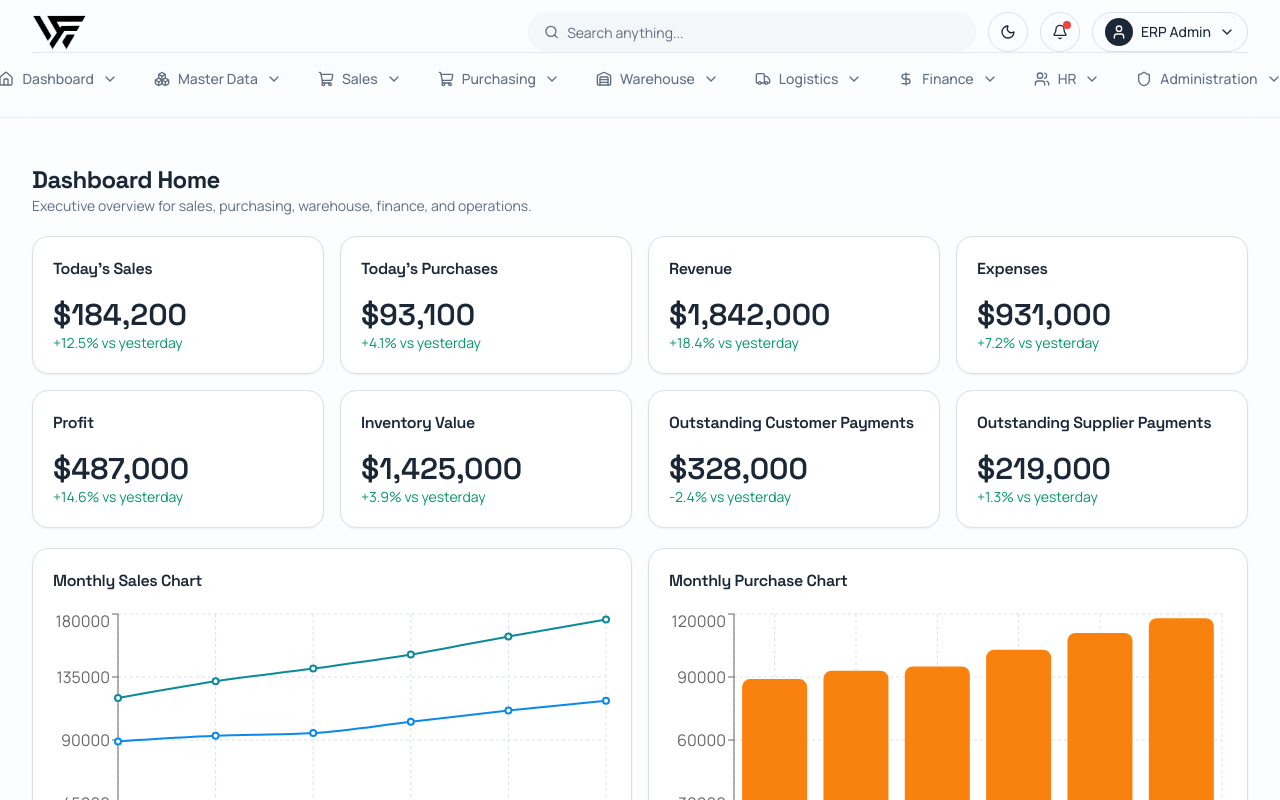
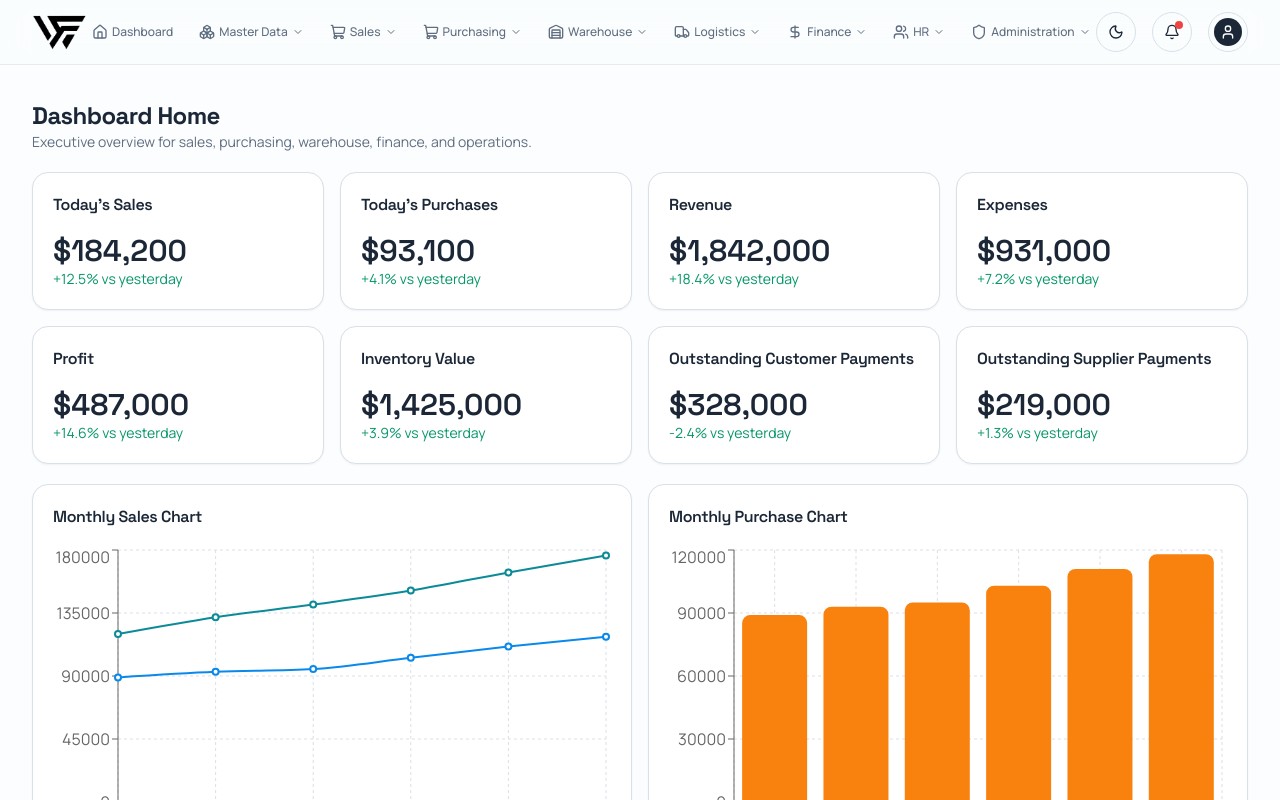
Before and after one commit to asdevgfhbc/we-ERP, a React (Vite) app: page /dashboard/home in a window 1280 px wide. Shown: the top 800 px of the page. Built offline with nearby package versions, Linux system fonts and the light colour scheme.

Commit message:
Adjust app shell top nav layout and module dropdown behavior

```diff
--- a/src/components/shared/app-shell.tsx
+++ b/src/components/shared/app-shell.tsx
@@ -3,7 +3,6 @@ import {
   ChevronDown,
   Command,  Menu,
   Moon,
-  Search,
   Sun,
   User,
   Boxes,
@@ -99,11 +98,11 @@ function TopModuleNav({
   return (
     <nav
       className={cn(
-        'relative border-t border-border/70 pt-2',
+        'relative w-full shrink-0',
         mobileOpen ? 'block' : 'block',
       )}
     >
-      <div className="flex items-center justify-center gap-1 overflow-visible whitespace-nowrap pb-2">
+      <div className="flex w-full flex-nowrap items-center justify-center gap-0.5 overflow-visible whitespace-nowrap">
         {NAV_SECTIONS.map((section) => {
           const sectionPages = grouped[section] ?? []
 
@@ -121,13 +120,26 @@ function TopModuleNav({
             >
               <button
                 type="button"
-                onClick={() =>
-                  setExpandedSection((current) =>
-                    current === section ? null : section,
+                onClick={() => {
+                  const firstPage = sectionPages[0]
+
+                  if (section === 'Dashboard') {
+                    setExpandedSection(null)
+                    onNavigate()
+                    navigate('/dashboard/home')
+                    return
+                  }
+
+                  setExpandedSection(
+                    isOpen ? null : section,
                   )
+
+                  if (firstPage) {
+                    navigate(firstPage.path)
                   }
+                }}
                 className={cn(
-                  'inline-flex items-center gap-2 rounded-full px-4 py-2 text-sm font-medium transition-all',
+                  'inline-flex shrink-0 items-center justify-center gap-1 rounded-full px-3 py-2 text-xs font-medium transition-all',
                   'text-muted-foreground hover:bg-muted hover:text-foreground',
                 )}
               >
@@ -135,23 +147,25 @@ function TopModuleNav({
 
                 <span>{section}</span>
 
+                {section !== 'Dashboard' && (
                   <ChevronDown
                     className={cn(
-                    'h-4 w-4 transition-transform',
+                      'h-3 w-3 transition-transform',
                       isOpen && 'rotate-180',
                     )}
                   />
+                )}
               </button>
 
-              {isOpen && (
-                <div className="absolute left-0 top-full z-[100] mt-2 w-[340px] rounded-2xl border border-border bg-background p-3 shadow-2xl">
-                  <div className="mb-2 px-2 py-2">
-                    <p className="text-xs font-semibold uppercase tracking-wider text-muted-foreground">
+              {isOpen && section !== 'Dashboard' && (
+                <div className="absolute left-1/2 top-full z-[100] mt-3 w-[min(1100px,calc(100vw-2rem))] -translate-x-1/2 rounded-2xl border border-border bg-background p-5 shadow-2xl">
+                  <div className="mb-5">
+                    <p className="text-xs font-semibold uppercase tracking-widest text-muted-foreground">
                       {section}
                     </p>
                   </div>
 
-                  <div className="max-h-[55vh] overflow-y-auto">
+                  <div className="grid grid-cols-4 gap-x-5 gap-y-0">
                     {sectionPages.map((page) => {
                       const active =
                         location.pathname === page.path
@@ -162,27 +176,21 @@ function TopModuleNav({
                           type="button"
                           onClick={() => openPage(page.path)}
                           className={cn(
-                            'block w-full rounded-xl px-3 py-3 text-left transition-colors',
+                            'group min-w-0 rounded-lg px-3 py-2.5 text-left transition-colors',
                             active
                               ? 'bg-muted'
                               : 'hover:bg-muted',
                           )}
                         >
-                          <div className="flex items-center justify-between gap-3">
-                            <div>
-                              <p className="text-sm font-medium text-foreground">
+                          <p className="whitespace-nowrap text-sm font-medium text-foreground">
                             {page.title}
                           </p>
 
-                              <p className="mt-0.5 text-xs text-muted-foreground">
+                          {page.subtitle && (
+                            <p className="mt-0.5 truncate text-xs text-muted-foreground">
                               {page.subtitle}
                             </p>
-                            </div>
-
-                            <span className="text-muted-foreground">
-                              ?
-                            </span>
-                          </div>
+                          )}
                         </button>
                       )
                     })}
@@ -208,17 +216,11 @@ function UserMenu() {
       <button
         type="button"
         onClick={() => setOpen((v) => !v)}
-        className="inline-flex h-10 items-center gap-2 rounded-full border border-border px-3 text-sm font-medium hover:bg-muted"
+        className="inline-flex h-10 w-10 items-center justify-center rounded-full border border-border hover:bg-muted"
       >
         <span className="inline-flex h-7 w-7 items-center justify-center rounded-full bg-foreground text-background">
           <User className="h-4 w-4" />
         </span>
-
-        <span className="hidden lg:inline">
-          ERP Admin
-        </span>
-
-        <ChevronDown className="h-4 w-4" />
       </button>
 
       {open && (
@@ -313,91 +315,6 @@ function ThemeToggle() {
         <Moon className="h-4 w-4" />
       )}
     </button>
-  )
-}
-
-/* =========================
-   GLOBAL SEARCH
-========================= */
-
-function GlobalSearch({ pages }: { pages: ErpPage[] }) {  const [open, setOpen] = useState(false)
-  const navigate = useNavigate()
-  const [query, setQuery] = useState('')
-
-  const results = useMemo(() => {
-    const lower = query.toLowerCase().trim()
-
-    if (!lower) return []
-
-    return pages
-      .filter(
-        (page) =>
-          page.title.toLowerCase().includes(lower) ||
-          page.module.toLowerCase().includes(lower),
-      )
-      .slice(0, 8)
-  }, [pages, query])
-
-  const goTo = (path: string) => {
-    navigate(path)
-    setOpen(false)
-    setQuery('')
-  }
-
-  return (
-    <div className="relative hidden flex-1 md:flex">
-      <div className="flex w-full items-center gap-2 rounded-full bg-muted/70 px-4">
-        <Search className="h-4 w-4 text-muted-foreground" />
-
-        <Input
-          aria-label="Global Search"
-          className="h-10 border-none bg-transparent p-0 shadow-none focus:ring-0"
-          placeholder="Search anything..."
-          value={query}
-          onFocus={() => setOpen(true)}
-          onBlur={() =>
-            setTimeout(() => setOpen(false), 140)
-          }
-          onChange={(event) => {
-            setQuery(event.target.value)
-            setOpen(true)
-          }}
-          onKeyDown={(event) => {
-            if (event.key === 'Enter' && results[0]) {
-              event.preventDefault()
-              goTo(results[0].path)
-            }
-          }}
-        />
-      </div>
-
-      {open && query.trim() && (
-        <div className="absolute left-0 right-0 top-12 z-[80] rounded-2xl border border-border bg-background p-2 shadow-2xl">
-          {results.length === 0 ? (
-            <p className="px-3 py-3 text-sm text-muted-foreground">
-              No matching pages.
-            </p>
-          ) : null}
-
-          {results.map((page) => (
-            <button
-              key={page.path}
-              type="button"
-              className="block w-full rounded-xl px-3 py-3 text-left hover:bg-muted"
-              onMouseDown={() => goTo(page.path)}
-            >
-              <p className="text-sm font-medium">
-                {page.title}
-              </p>
-
-              <p className="text-xs text-muted-foreground">
-                {page.module}
-              </p>
-            </button>
-          ))}
-        </div>
-      )}
-    </div>
   )
 }
 
@@ -577,24 +494,17 @@ export function AppShell({ pages }: { pages: ErpPage[] }) {
 
   return (
     <div className="min-h-screen bg-background text-foreground">
-      <div className="min-w-0 pt-36 md:pt-36">
+      <div className="min-w-0 pt-20">
         <header className="fixed left-0 right-0 top-0 z-50 border-b border-border/60 bg-background/80 px-4 py-3 backdrop-blur-xl md:px-8">
-
   {/* MAIN NAVBAR */}
-          <div className="relative flex w-full items-center justify-between gap-3">
+  <div className="flex w-full min-w-0 items-center gap-4">
 
     {/* MOBILE MENU */}
     <button
       type="button"
-              onClick={() =>
-                setMobileNavOpen((value) => !value)
-              }
-              className="inline-flex h-10 w-10 items-center justify-center rounded-full border border-border md:hidden"
-              aria-label={
-                mobileNavOpen
-                  ? 'Close navigation'
-                  : 'Open navigation'
-              }
+      onClick={() => setMobileNavOpen((value) => !value)}
+      className="inline-flex h-10 w-10 shrink-0 items-center justify-center rounded-full border border-border md:hidden"
+      aria-label={mobileNavOpen ? 'Close navigation' : 'Open navigation'}
     >
       <Menu className="h-4 w-4" />
     </button>
@@ -611,30 +521,31 @@ export function AppShell({ pages }: { pages: ErpPage[] }) {
       />
     </Link>
 
-            {/* SEARCH */}
-            <div className="ml-auto flex min-w-0 flex-1 justify-end lg:max-w-md">
-              <GlobalSearch pages={pages} />
+
+    {/* MODULE NAV */}
+    <div className="min-w-0 flex-1 overflow-visible">
+      <TopModuleNav
+        pages={pages}
+        mobileOpen={mobileNavOpen}
+        onNavigate={() => setMobileNavOpen(false)}
+      />
     </div>
 
     {/* THEME */}
+    <div className="shrink-0">
       <ThemeToggle />
+    </div>
 
     {/* NOTIFICATIONS */}
+    <div className="shrink-0">
       <NotificationMenu />
+    </div>
 
     {/* USER */}
+    <div className="shrink-0">
       <UserMenu />
     </div>
 
-          {/* MOBILE MODULE NAV */}
-          <div className="w-full">
-            <TopModuleNav
-              pages={pages}
-              mobileOpen={mobileNavOpen}
-              onNavigate={() =>
-                setMobileNavOpen(false)
-              }
-            />
   </div>
 </header>
 
```
Lines whose indentation alone changed are shown as unchanged.
